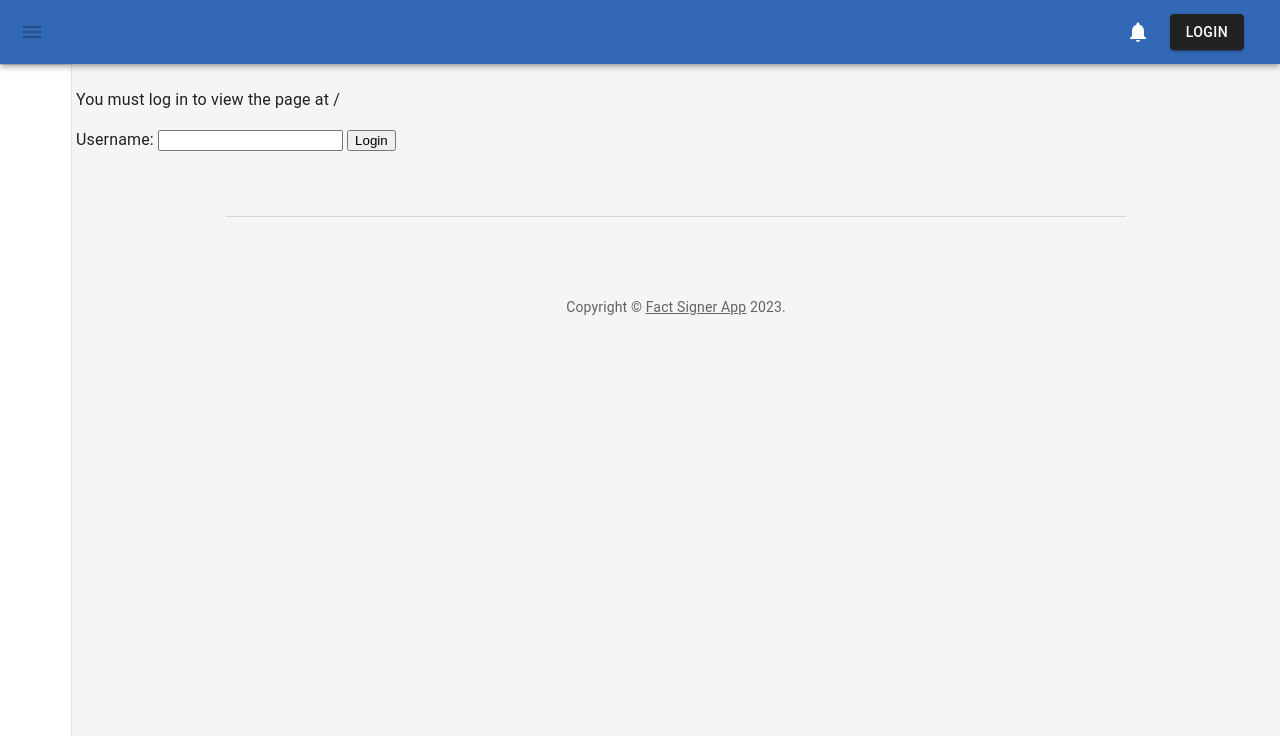
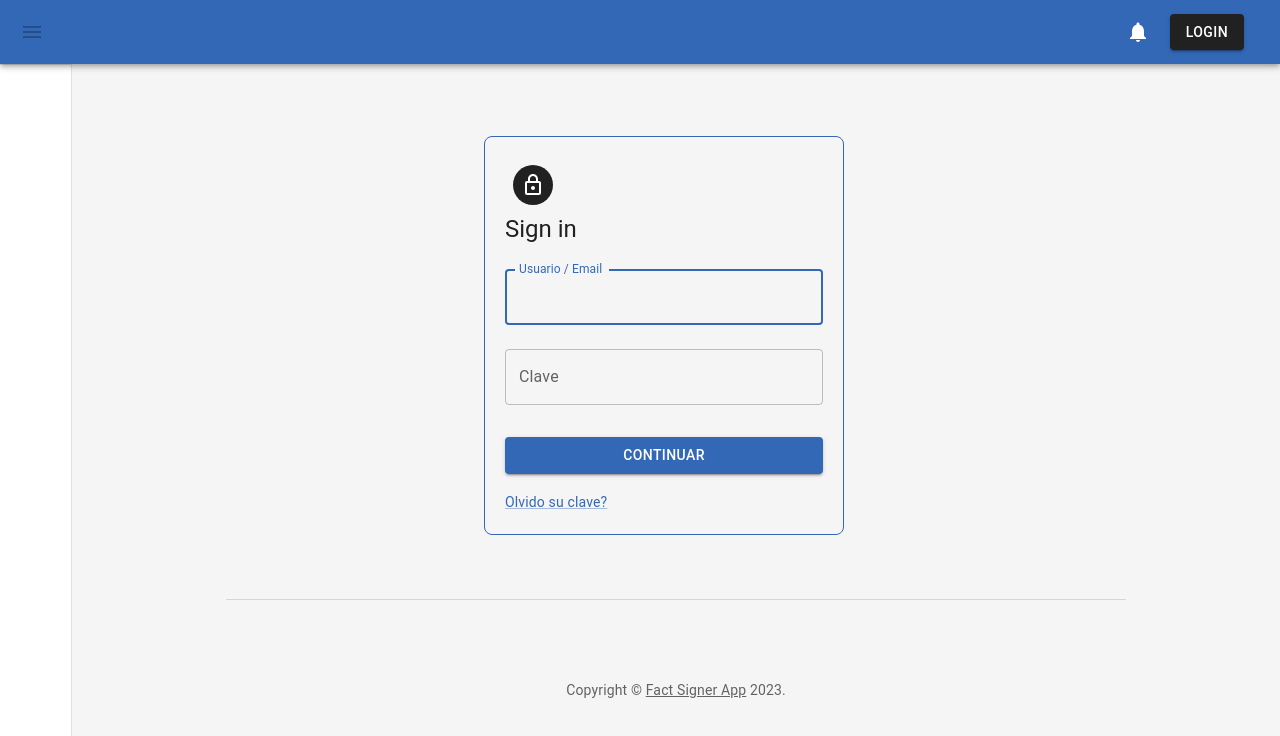
Before and after one commit to mrobayo/fact-signer-sam-full, a React (Vite) app in the folder frontend/: page /login in a window 1280 px wide. Shown: the top 736 px of the page. Built offline with nearby package versions, Linux system fonts and the light colour scheme.

Commit message:
add fake login

```diff
--- a/frontend/src/layout/Dashboard/Dashboard.tsx
+++ b/frontend/src/layout/Dashboard/Dashboard.tsx
@@ -66,7 +66,12 @@ const Dashboard: React.FC<{ children?: React.ReactNode }> = ({ children }) => {
         >
           <Toolbar />
           <Container maxWidth="lg" sx={{ mt: 4, mb: 4 }}>
-            <Grid container spacing={3}>
+            <Grid
+              container
+              sx={{ flexDirection: 'column' }}
+              spacing={3}
+              data-test-id="dashboard-body"
+            >
 
                 {children}
               {/*<Grid item xs={12} md={8} lg={9}>*/}
--- a/frontend/src/layout/LoginPage/LoginPage.tsx
+++ b/frontend/src/layout/LoginPage/LoginPage.tsx
@@ -1,45 +1,121 @@
-import React from "react";
+import {useEffect, useRef} from "react";
 import {
   useNavigate,
   useLocation,
 } from "react-router-dom";
 import {useAuth} from "../../services/auth/useAuth.ts";
 
+import Button from '@mui/material/Button';
+import TextField from '@mui/material/TextField';
+
+import Link from '@mui/material/Link';
+import Grid from '@mui/material/Grid';
+import Box from '@mui/material/Box';
+import {useForm} from "react-hook-form";
+import {AuthType} from "../../services/auth/types.ts";
+import Typography from "@mui/material/Typography";
+import {Avatar} from "@mui/material";
+import LockOutlinedIcon from '@mui/icons-material/LockOutlined';
+
 function LoginPage() {
   const navigate = useNavigate();
   const location = useLocation();
   const auth = useAuth();
 
+  const {
+      register,
+      reset,
+      handleSubmit,
+      formState: { errors }
+  } = useForm<AuthType>();
+
+  const formRef = useRef<HTMLFormElement>(null);
+
   const from = location.state?.from?.pathname || "/";
 
-  function handleSubmit(event: React.FormEvent<HTMLFormElement>) {
-    event.preventDefault();
+  useEffect(() => {
+    reset();
+  }, [auth.user]);
 
-    const formData = new FormData(event.currentTarget);
-    const username = formData.get("username") as string;
-
-    auth.signin(username, () => {
-      // Send them back to the page they tried to visit when they were
-      // redirected to the login page. Use { replace: true } so we don't create
-      // another entry in the history stack for the login page.  This means that
-      // when they get to the protected page and click the back button, they
-      // won't end up back on the login page, which is also really nice for the
-      // user experience.
+  const onFormSubmit = handleSubmit((data) => {
+    auth.signin(data.username, () => {
       navigate(from, { replace: true });
     });
-  }
+  })
 
   return (
-    <div>
-      <p>You must log in to view the page at {from}</p>
+    <Box sx={{
+      marginTop: 8,
+      border: 1,
+      borderRadius: 2,
+      borderColor: 'primary.main',
+      padding: '20px',
+      maxWidth: '360px',
+      alignSelf: 'center',
 
-      <form onSubmit={handleSubmit}>
-        <label>
-          Username: <input name="username" type="text" />
-        </label>{" "}
-        <button type="submit">Login</button>
-      </form>
-    </div>
+    }}>
+      <Avatar sx={{ m: 1, bgcolor: 'secondary.main' }}>
+            <LockOutlinedIcon />
+      </Avatar>
+      <Typography component="h1" variant="h5">
+        Sign in
+      </Typography>
+      <Box
+        ref={formRef}
+        component="form"
+        onSubmit={onFormSubmit}
+        noValidate
+        sx={{ mt: 1 }}
+        data-test-id="login-form"
+      >
+        <TextField
+          margin="normal"
+          fullWidth
+          id="username"
+          label="Usuario / Email"
+          autoFocus
+          error={errors.username !== undefined}
+          helperText={errors.username !== undefined ? 'Required field' : ''}
+          {...register("username", { required: true })}
+        />
+        <TextField
+          margin="normal"
+          fullWidth
+          label="Clave"
+          type="password"
+          id="password"
+          autoComplete="current-password"
+          error={errors.password !== undefined}
+          helperText={errors.password !== undefined ? 'Required field' : ''}
+          {...register("password", { required: true })}
+        />
+        <Button
+          type="submit"
+          fullWidth
+          variant="contained"
+          sx={{ mt: 3, mb: 2 }}
+        >
+          Continuar
+        </Button>
+        <Grid container>
+          <Grid item xs>
+            <Link href="#" variant="body2">
+              Olvido su clave?
+            </Link>
+          </Grid>
+        </Grid>
+      </Box>
+    </Box>
+    // <div>
+    //   <p>You must log in to view the page at {from}</p>
+    //
+    //   <form onSubmit={handleSubmit}>
+    //     <label>
+    //       Username: <input name="username" type="text" />
+    //     </label>{" "}
+    //     <button type="submit">Login</button>
+    //   </form>
+    // </div>
   );
 }
 
--- /dev/null
+++ b/frontend/src/services/auth/types.ts
@@ -0,0 +1,7 @@
+export type AuthType = {
+    id: string;
+    username: string;
+    password: string;
+    isLogged: boolean;
+    token: string;
+};
```
